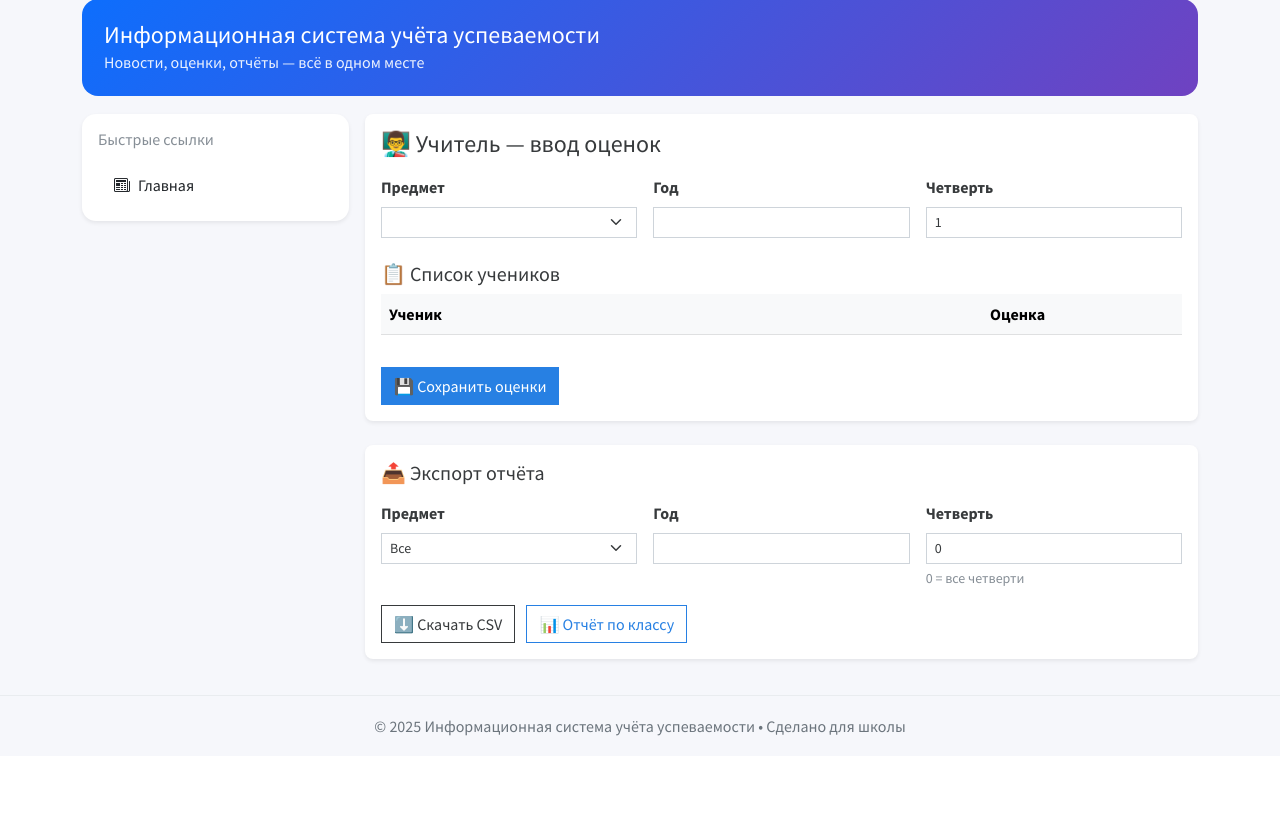
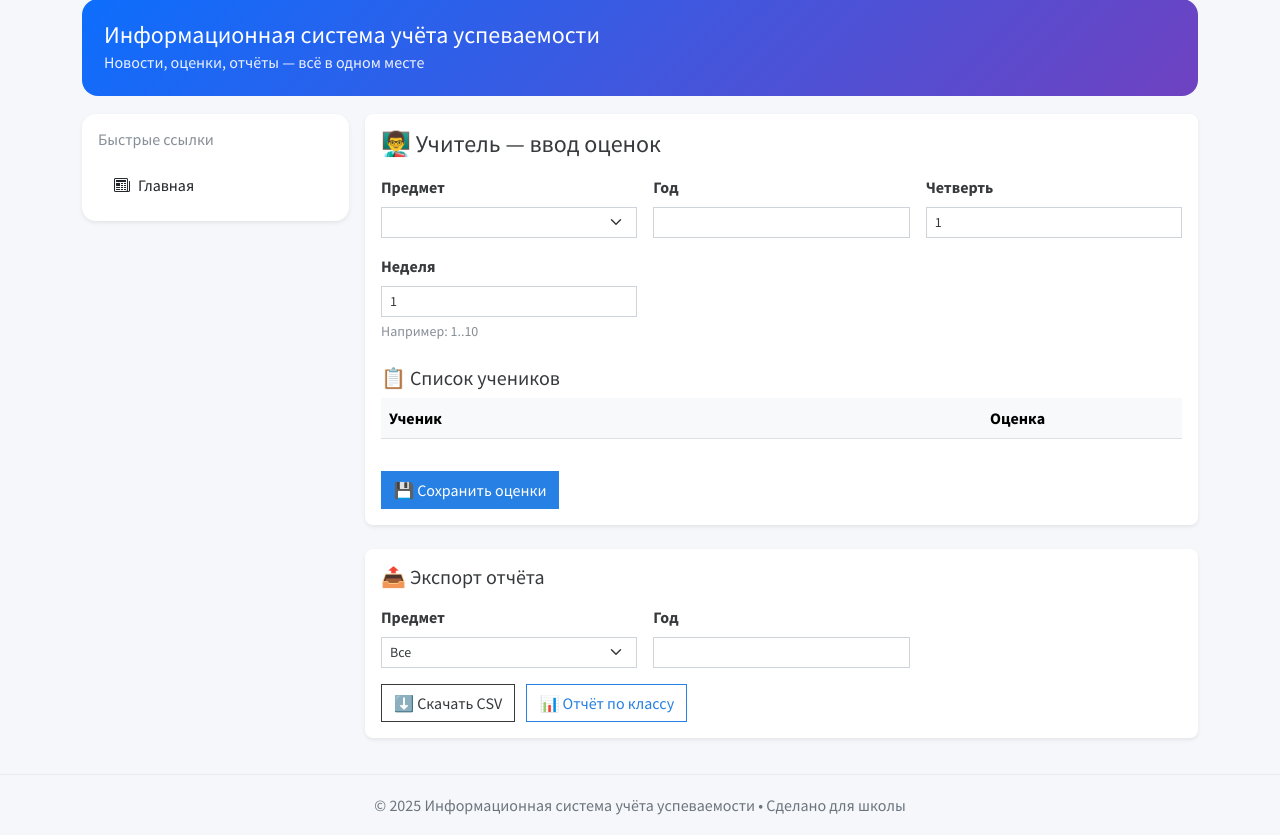
Before and after one commit to AlexandrMarivech/school-diary, a Python web app: template templates/teacher.html in a window 1280 px wide. Shown: the part 81-916 px from the top of the page. Before the commit the page ends 817 px from the top, so only its background shows below. Run offline with Jinja, Linux system fonts and the light colour scheme; the template is opened without the code that fills it, so the values that code supplies are empty; some libraries are stand-ins or nearby versions.

Commit message:
Обновления: исправления teacher_page с неделями

```diff
--- a/templates/teacher.html
+++ b/templates/teacher.html
@@ -26,7 +26,13 @@
     <label class="form-label fw-semibold">Четверть</label>
     <input name="quarter" value="1" class="form-control form-control-sm">
   </div>
+  <div class="col-md-4">   <!-- <── добавляем сюда -->
+    <label class="form-label fw-semibold">Неделя</label>
+    <input name="week" value="1" class="form-control form-control-sm">
+    <div class="form-text">Например: 1..10</div>
   </div>
+</div>
+
 
           <h5 class="mt-4">📋 Список учеников</h5>
           <div class="table-responsive">
@@ -75,11 +81,6 @@
               <label class="form-label fw-semibold">Год</label>
               <input name="year" value="{{ current_year }}" class="form-control form-control-sm">
             </div>
-            <div class="col-md-4">
-              <label class="form-label fw-semibold">Четверть</label>
-              <input name="quarter" value="0" class="form-control form-control-sm">
-              <div class="form-text">0 = все четверти</div>
-            </div>
           </div>
           <button class="btn btn-outline-secondary">⬇️ Скачать CSV</button>
           <a href="{{ url_for('teacher_report') }}" class="btn btn-outline-primary ms-2">📊 Отчёт по классу</a>
```
Also changed, not shown: app.py (+35 -32 lines). Lines whose indentation alone changed are shown as unchanged.
